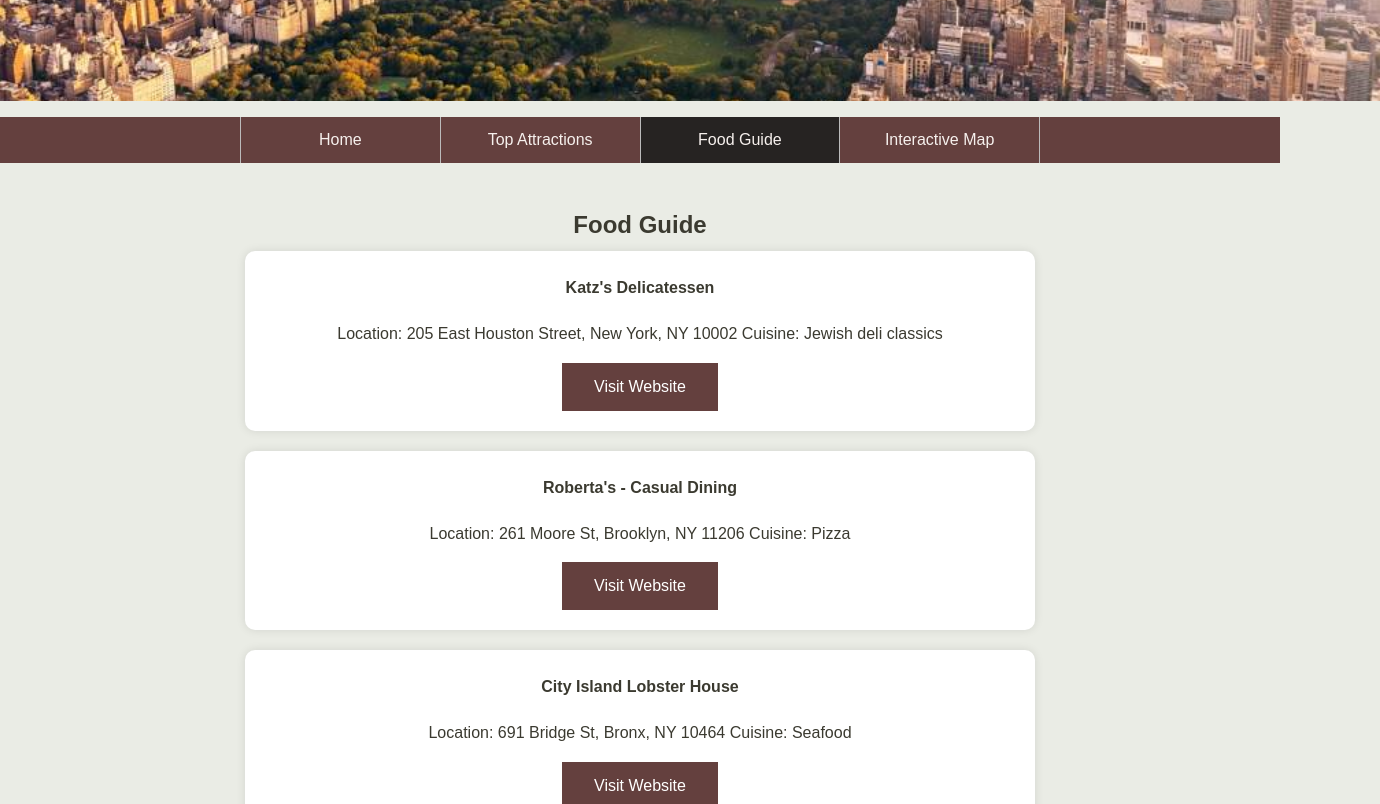
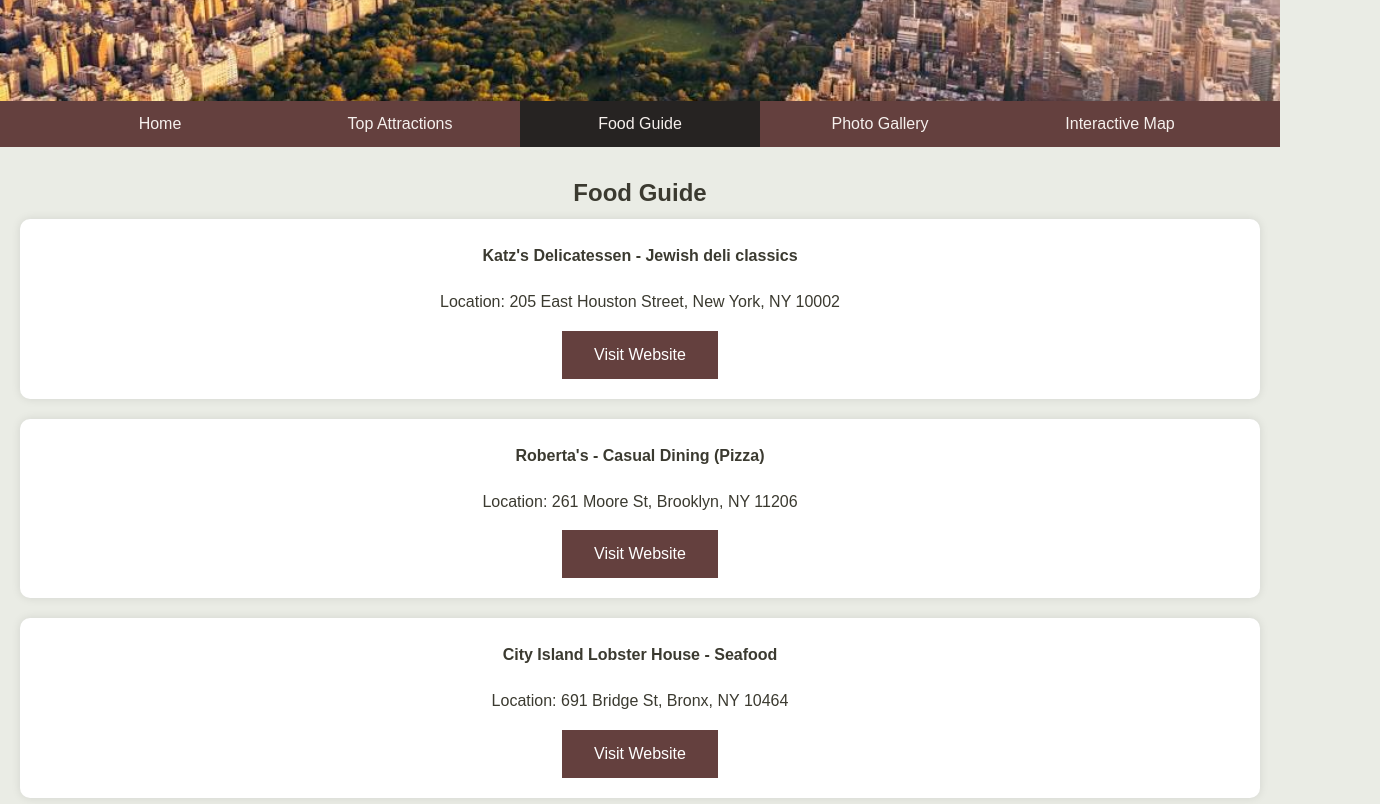
Before and after one commit to Ahmedh27/GlobeTrotter, a plain HTML site: page food.html in a window 1280 px wide. Shown: the part 168-972 px from the top of the page, 1380 px wide, since content can reach past the window. Drawn offline with Linux system fonts and the light colour scheme.

Commit message:
Final Project

```diff
--- a/food.html
+++ b/food.html
@@ -13,16 +13,17 @@
         <li><a href="index.html">Home</a></li>
         <li><a href="attractions.html">Top Attractions</a></li>
         <li><a href="food.html" class="active">Food Guide</a></li>
+        <li><a href="photo.html">Photo Gallery</a></li>
         <li><a href ="map.html">Interactive Map</a></li>
       </ul>
     </nav>
     <main>
       <h2>Food Guide</h2>
       <article>
-        <h4>Katz's Delicatessen</h4>
+        <h4>Katz's Delicatessen - Jewish
+          deli classics</h4>
         <p>
-          Location: 205 East Houston Street, New York, NY 10002 Cuisine: Jewish
-          deli classics
+          Location: 205 East Houston Street, New York, NY 10002
         </p>
         <a
           class="foodbuttons"
@@ -32,8 +33,8 @@
         >
       </article>
       <article>
-        <h4>Roberta's - Casual Dining</h4>
-        <p>Location: 261 Moore St, Brooklyn, NY 11206 Cuisine: Pizza</p>
+        <h4>Roberta's - Casual Dining (Pizza)</h4>
+        <p>Location: 261 Moore St, Brooklyn, NY 11206</p>
         <a
           class="foodbuttons"
           href="https://www.robertaspizza.com/"
@@ -42,8 +43,8 @@
         >
       </article>
       <article>
-        <h4>City Island Lobster House</h4>
-        <p>Location: 691 Bridge St, Bronx, NY 10464 Cuisine: Seafood</p>
+        <h4>City Island Lobster House - Seafood</h4>
+        <p>Location: 691 Bridge St, Bronx, NY 10464 </p>
         <a
           class="foodbuttons"
           href="https://www.robertaspizza.com/"
@@ -52,9 +53,9 @@
         >
       </article>
       <article>
-        <h4>Casa Enrique</h4>
+        <h4>Casa Enrique - Mexican</h4>
         <p>
-          Location: 5-48 49th Ave, Long Island City, NY 11101 Cuisine: Mexican
+          Location: 5-48 49th Ave, Long Island City, NY 11101
         </p>
         <a
           class="foodbuttons"
@@ -64,10 +65,9 @@
         >
       </article>
       <article>
-        <h4>Joe's Shanghai</h4>
+        <h4>Joe's Shanghai - Chinese</h4>
         <p>
-          Location: 136-21 37th Avenue, Flushing, NY 11354 Cuisine: Chinese,
-          known for soup dumplings
+          Location: 136-21 37th Avenue, Flushing, NY 11354
         </p>
         <a
           class="foodbuttons"
--- a/styles.css
+++ b/styles.css
@@ -1,4 +1,3 @@
-/* General Styles */
 body {
   background-color: #eaece5;
   color: #3b3a30;
@@ -8,6 +7,7 @@ body {
   align-items: center;
   min-height: 100vh;
   margin: 0;
+  padding: 0;
 }
 
 h1, h2, h3, h4, h5, h6 {
@@ -16,13 +16,12 @@ h1, h2, h3, h4, h5, h6 {
   margin: 0.5em 0;
 }
 
-/* Banner Section */
 #banner {
   color: white;
   background-image: url(assets/nyc1.jpeg);
   background-size: cover;
   background-position: center;
-  padding: 100px;
+  padding: 100px 0 100px 0;
   text-align: center;
   display: flex;
   flex-direction: column;
@@ -38,55 +37,56 @@ nav {
   width: 100%;
   display: flex;
   justify-content: center;
+  align-items: center;
+  margin: 0; /* Ensure no margin around nav */
+  padding: 0; /* Ensure no padding around nav */
 }
 
-ul {
+nav ul {
   list-style-type: none;
   display: flex;
+  justify-content: space-around;
+  align-items: center;
   margin: 0;
   padding: 0;
   width: 100%;
-  max-width: 800px; /* Center the navigation content */
+  max-width: 1200px; /* Center the navigation content */
 }
 
-li {
-  border-right: 1px solid #bbb;
+nav li {
   flex: 1;
   text-align: center;
 }
 
-li:first-child {
-  border-left: 1px solid #bbb;
-}
-
-li a {
+nav li a {
   display: block;
   color: #f6f0ed;
   padding: 14px 16px;
   text-decoration: none;
 }
 
-li a:hover {
+nav li a:hover {
   background-color: #838e83;
 }
 
-.active {
+nav .active {
   background-color: #262322;
 }
 
 /* Main Content */
 main {
   width: 100%;
-  max-width: 800px; /* Center the main content */
+  max-width: 1200px; /* Center the main content */
   padding: 20px;
   display: flex;
   flex-direction: column;
   align-items: center;
+  justify-content: center;
 }
 
-article {
+article, section {
   width: 100%;
-  padding: 20px;
+  padding: 20px 0;
   margin-bottom: 20px;
   background-color: white;
   border-radius: 10px;
@@ -94,15 +94,18 @@ article {
   display: flex;
   flex-direction: column;
   align-items: center;
-  max-width: 750px;
 }
 
 article p {
+  width: 80%;
   line-height: 1.6;
+  display: flex;
+  align-items: center;
+  justify-content: center;
 }
 
 figure {
-  width: 100%;
+  width: 90%;
   padding: 20px;
   margin-bottom: 20px;
   background-color: white;
@@ -146,44 +149,54 @@ img {
   justify-content: center;
 }
 
-/* Media Queries for Responsive Design */
-@media screen and (min-width: 320px) {
-  /* Mobile Styles */
+@media screen and (max-width: 767px) {
   nav ul {
     flex-direction: column;
     align-items: center;
-  }
-
-  li {
-    border-right: none;
-    border-bottom: 1px solid #bbb;
-  }
-
-  li:first-child {
-    border-top: 1px solid #bbb;
+    width: 100%;
+    background-color: #64403e;
+    padding: 0;
   }
 }
 
-@media screen and (min-width: 768px) {
-  /* Tablet Styles */
+/* Tablet Styles */
+@media screen and (min-width: 768px) and (max-width: 1023px) {
   nav ul {
     flex-direction: row;
     align-items: center;
   }
 
-  li {
-    border-right: 1px solid #bbb;
-    border-bottom: none;
+  main, article, figure {
+    padding: 20px 0 20px;
   }
 
-  li:first-child {
-    border-top: none;
+  img {
+    width: 75%;
+    max-width: 75%;
+  }
+
+  .card {
+    max-width: 100%;
   }
 }
 
+/* Desktop Styles */
 @media screen and (min-width: 1024px) {
-  /* Desktop Styles */
   nav {
-    margin: 1em 2em;
+    margin: 0;
+    padding: 0;
+  }
+
+  main, article, figure {
+    padding: 20px;
+  }
+
+  img {
+    width: 75%;
+    max-width: 75%;
+  }
+
+  .card {
+    max-width: 800px;
   }
 }
```
Also changed, not shown: index.html (+1 -1 lines), map.html (+1 -2 lines), photo.html (+9 -8 lines), 1 other file.
